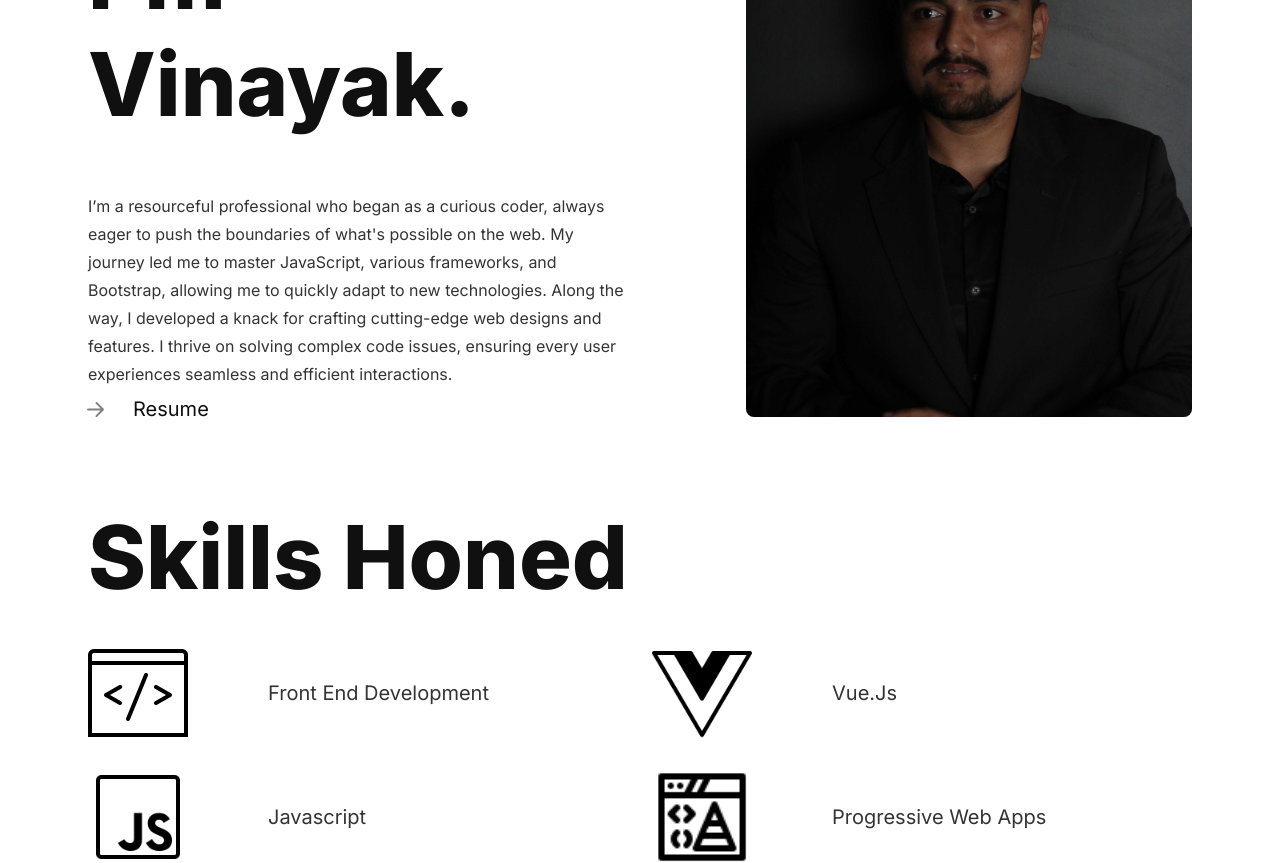
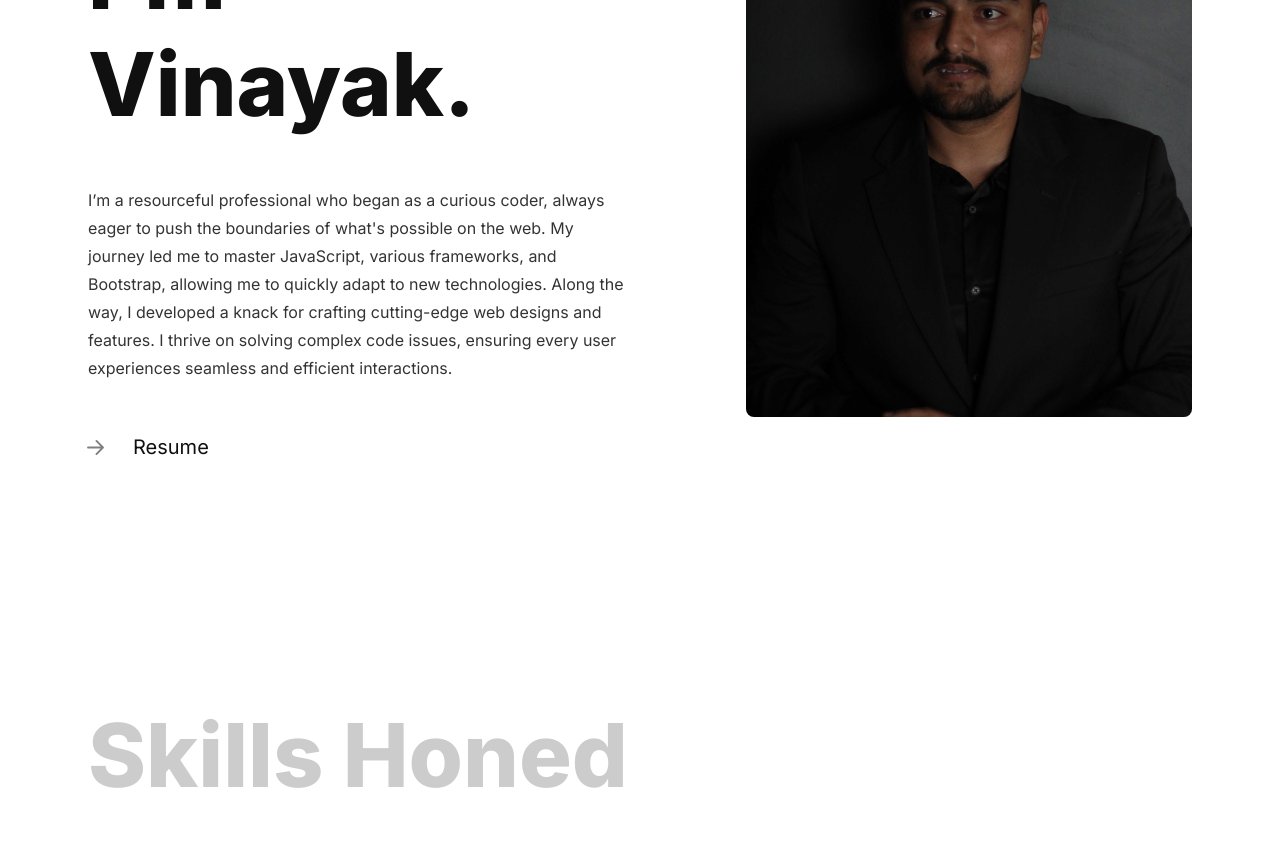
Before and after one commit to vpgangaram/Portfolio-2k24, a Vue app: page /about in a window 1280 px wide. Shown: the part 460-1323 px from the top of the page. Built offline with nearby package versions, Linux system fonts and the light colour scheme.

Commit message:
skills honed updated and animations added

```diff
--- a/src/assets/base.scss
+++ b/src/assets/base.scss
@@ -69,6 +69,7 @@ body.dark {
   --bg1: rgba(255, 255, 255, 0.1);
   --bg2: rgba(255, 255, 255, 0.05);
   --text20: rgba(255, 255, 255, 0.2);
+  --inde: 1;
 }
 
 body.light {
@@ -81,4 +82,5 @@ body.light {
   --bg1: rgba(0, 0, 0, 0.06);
   --bg2: rgba(0, 0, 0, 0.02);
   --text20: rgba(0, 0, 0, 0.2);
+  --invertedImg: 0
 }
--- a/src/components/aboutpage/aboutMe.vue
+++ b/src/components/aboutpage/aboutMe.vue
@@ -1,8 +1,8 @@
 <template>
     <v-container fluid class="container">
-        <v-row data-aos-duration="1000" class="row1">
+        <v-row class="row1">
             <v-col class="intro" cols="12" lg="6" md="6" sm="12">
-                <div>
+                <div data-aos="fade-right" data-aos-easing="ease-in-cubic" data-aos-duration="800">
                     <h1 class="faint">
                         Hey There,
                     </h1>
@@ -10,16 +10,18 @@
                         I'm <br v-if="smAndDown">Vinayak.
                     </h1>
                 </div>
-                <p>I’m a resourceful professional who began as a curious coder, always eager to push the boundaries
+                <p data-aos="fade-up" data-aos-easing="ease-in-cubic" data-aos-duration="800">
+                    I’m a resourceful professional who began as a curious coder, always eager to push the boundaries
                     of
                     what's possible on the web. My journey led me to master JavaScript, various frameworks, and
                     Bootstrap, allowing me to quickly adapt to new technologies. Along the way, I developed a knack
                     for
                     crafting cutting-edge web designs and features. I thrive on solving complex code issues,
                     ensuring
-                    every user experiences seamless and efficient interactions.</p>
+                    every user experiences seamless and efficient interactions.
+                </p>
                 <a href="https://drive.google.com/file/d/15AevIKNMwCMNGf3hMIbMjHC9xJUHTC2C/view?usp=sharing"
-                    target="_blank" class="social-link">
+                    target="_blank" class="social-link" data-aos="fade-up" data-aos-easing="ease-in-sine" data-aos-duration="900">
                     <svg xmlns="http://www.w3.org/2000/svg" xmlns:xlink="http://www.w3.org/1999/xlink"
                         aria-hidden="true" focusable="false" width="1em" height="1em"
                         style="-ms-transform: rotate(360deg); -webkit-transform: rotate(360deg); transform: rotate(360deg);"
@@ -32,7 +34,7 @@
                 </a>
             </v-col>
             <v-col cols=""></v-col>
-            <v-col cols="12" lg="5" md="5" sm="12">
+            <v-col cols="12" lg="5" md="5" sm="12" data-aos-duration="800" data-aos="fade-left" data-aos-easing="ease-in-cubic">
                 <img src="/vinayakProfilePic.jpg" alt="vinayak Port folio" />
             </v-col>
         </v-row>
@@ -87,6 +89,7 @@
             flex-direction: row;
             justify-content: center;
             align-items: center;
+            margin-top: 50px;
 
             p {
                 line-height: 1.5;
--- a/src/components/aboutpage/aboutSkills.vue
+++ b/src/components/aboutpage/aboutSkills.vue
@@ -1,12 +1,18 @@
 <template>
     <v-container fluid class="mainContainer">
+        <div class="divider"> </div>
         <v-row>
             <v-col cols="12">
-                <h2 class="faint">Skills Honed</h2>
+                <h2 class="faint intro">Skills Honed</h2>
             </v-col>
         </v-row>
         <v-row>
-            <v-col cols="6" v-for="skill in skills" class="mainCol" :key="skill.name">
+            <v-col
+                cols="6"
+                v-for="skill in skills"
+                class="mainCol"
+                :key="skill.name"
+            >
                 <img :src="skill.img" :class="imgClass" />
                 <h3>{{ skill.name }}</h3>
             </v-col>
@@ -14,56 +20,36 @@
     </v-container>
 </template>
 
-<script type="ts" setup>
-import { ref, watch } from 'vue';
-import { useTheme } from 'vuetify'
-const theme = useTheme()
+<script setup lang="ts">
+import { ref, watch, computed, onMounted } from 'vue';
+import { useTheme } from 'vuetify';
+
+const theme = useTheme();
 
 const skills = [
-    {
-        name: 'Front End Development',
-        img: '/frontend.png'
-    },
-    {
-        name: 'Vue.Js',
-        img: '/vuejs.png'
-    },
-    {
-        name: 'Javascript',
-        img: '/js.png'
-    },
-    {
-        name: 'Progressive Web Apps',
-        img: '/pwa.png'
-    },
-    {
-        name: 'Rest API',
-        img: '/api.png'
-    },
-    {
-        name: 'Bootstrap',
-        img: '/bootstrap.png'
-    },
-    {
-        name: 'Node Js',
-        img: '/nodejs.png'
-    }
-]
-
-const imgClass = ref('lightImg');
-
-watch(() => theme.global.current.value.dark, (newVal) => {
-    // imgClass.value = newVal.global.current.value.dark ? 'darkImg' : 'lightImg';
-    console.log(theme.global.current.value.dark);
-}, { immediate: true, deep: true });
+    { name: 'Front End Development', img: '/frontend.png' },
+    { name: 'Vue.Js', img: '/vuejs.png' },
+    { name: 'Javascript', img: '/js.png' },
+    { name: 'Progressive Web Apps', img: '/pwa.png' },
+    { name: 'Rest API', img: '/api.png' },
+    { name: 'Bootstrap', img: '/bootstrap.png' },
+    { name: 'Node Js', img: '/nodejs.png' },
+];
 </script>
 
 <style lang="scss" scoped>
 .mainContainer {
 
+    .intro {
+        padding-bottom: 7.5rem;
+    }
+
+    .faint {
+        color: var(--text20) !important;
+    }
+
     h2 {
         font-size: 88px;
-        font-style: normal;
         font-weight: 800 !important;
         line-height: 107px;
         margin-top: 3rem;
@@ -73,17 +59,13 @@ watch(() => theme.global.current.value.dark, (newVal) => {
         display: flex;
         align-items: center;
 
-        .lightImg,
         img {
             width: 100px;
             height: 100px;
             object-fit: contain;
             margin-right: 5rem;
+            filter: invert(var(--invertedImg));
         }
     }
 }
-
-.darkImg {
-    filter: invert(1)
-}
 </style>
--- a/src/components/homepage/feturedProjects.vue
+++ b/src/components/homepage/feturedProjects.vue
@@ -6,7 +6,6 @@
                 <h1 class="faint">
                     Featured Projects.
                 </h1>
-                <div class="divider"> </div>
             </v-col>
         </v-row>
         <v-row class="workHistory">
```
